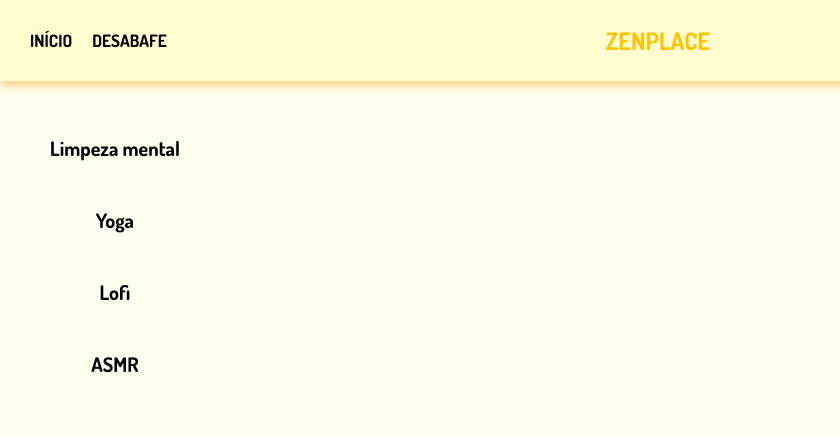
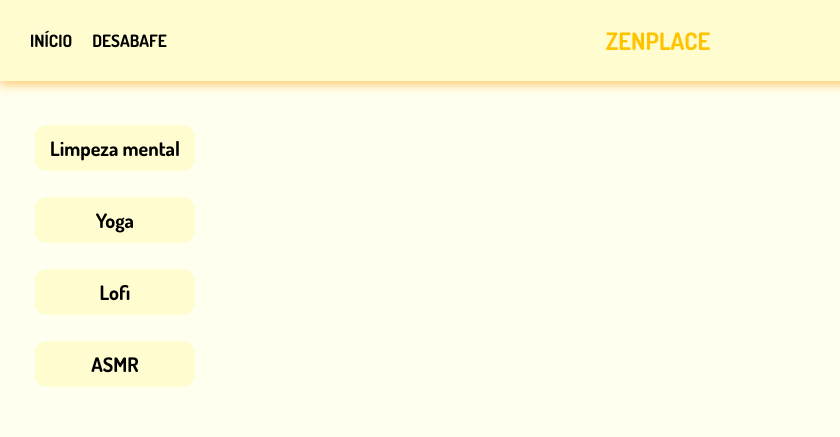
Before and after one commit to farvillage/hackathon, a website: page index.html in a window 1280 px wide. Shown: the top 437 px of the page, 0-840 px from the left. Drawn offline with nearby package versions, Linux system fonts and the light colour scheme; grey boxes are pictures that could not be loaded.

Commit message:
melhorando home

```diff
--- a/style.css
+++ b/style.css
@@ -62,7 +62,7 @@ a {
 }
 .limpeza-link, .yoga-link, .lofi-link, .asmr-link {
     justify-content: space-around;
-    background-coloFFFDD0;
+    background-color: #FFFDD0;
     border-radius: 12px;
     color: #000;
     cursor: pointer;
```
